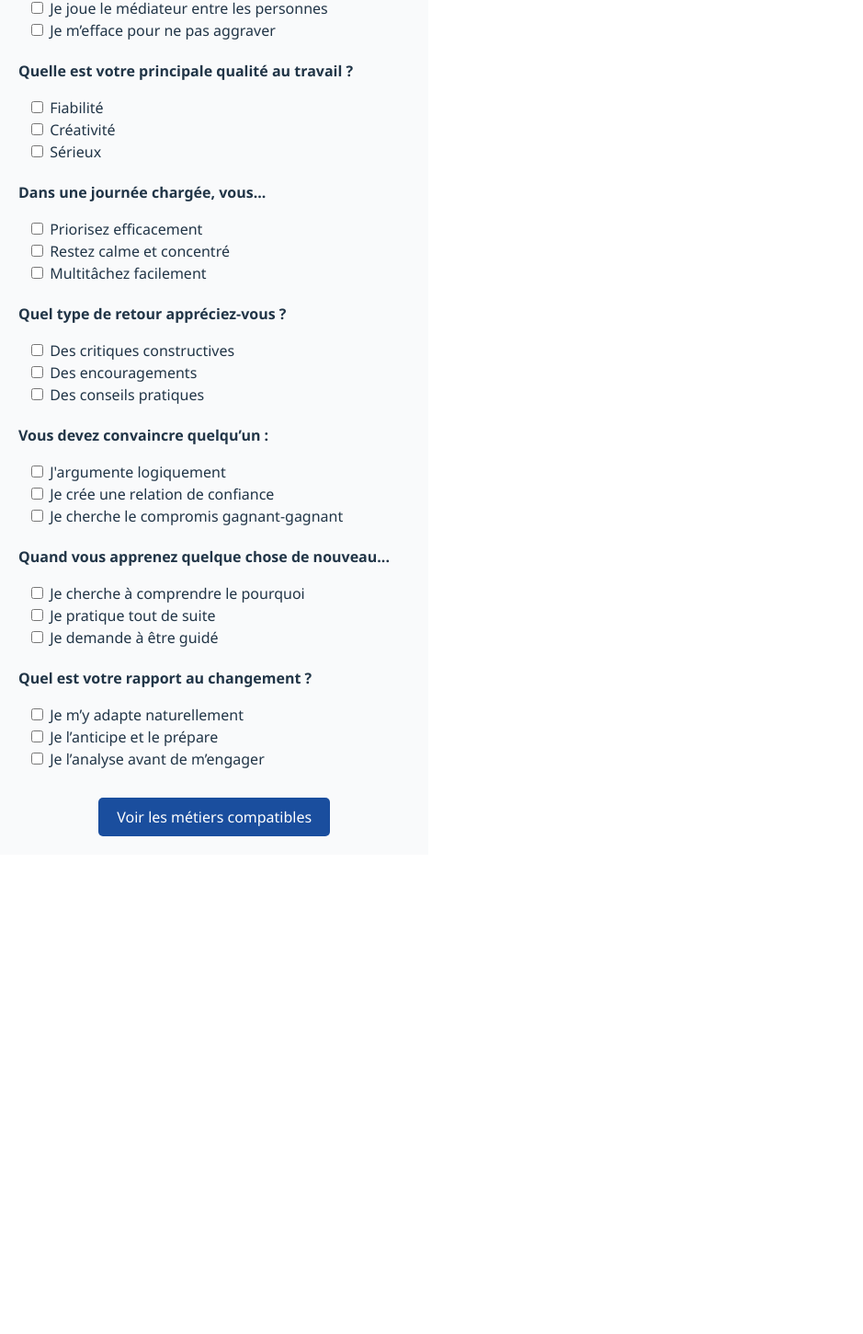
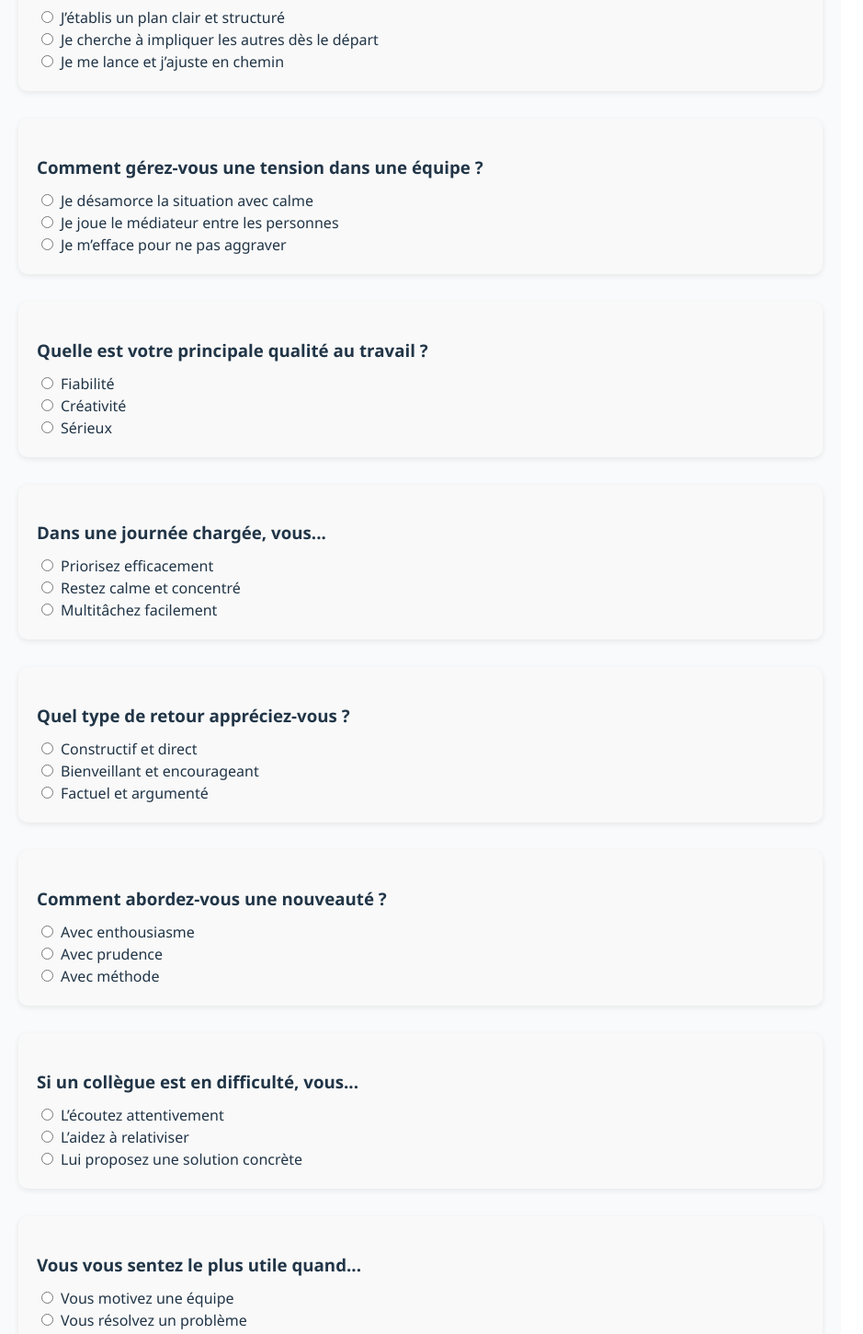
Before and after one commit to Benny76340/comparateur-comp-tences, a React (Vite) app: page /test-soft-skills in a window 1280 px wide. Shown: the part 678-2128 px from the top of the page at 92% size, without its empty margins (0-939 px from the left). Before the commit the page ends 1607 px from the top, so only its background shows below. Built offline with nearby package versions, Linux system fonts and the light colour scheme.

Commit message:
Ajout du lien vers le test soft skills dans la navbar

```diff
--- a/src/pages/TestSoftSkills.jsx
+++ b/src/pages/TestSoftSkills.jsx
@@ -1,19 +1,20 @@
 import React, { useState, useEffect } from "react";
 import axios from "axios";
+import "../App.css";
 
 const questions = [
   {
     text: "Dans un groupe, quel rôle jouez-vous naturellement ?",
     options: [
-      { label: "J'organise et structure les actions", skill: "Organisation" },
-      { label: "J'encourage et motive les autres", skill: "Inspiration" },
+      { label: "J’organise et structure les actions", skill: "Organisation" },
+      { label: "J’encourage et motive les autres", skill: "Inspiration" },
       { label: "Je veille à ce que chacun soit écouté", skill: "Écoute" }
     ]
   },
   {
     text: "Quand vous faites face à un imprévu, vous...",
     options: [
-      { label: "Réfléchissez posément avant d'agir", skill: "Réflexion" },
+      { label: "Réfléchissez posément avant d’agir", skill: "Réflexion" },
       { label: "Prenez immédiatement les choses en main", skill: "Réactivité" },
       { label: "Consultez les autres pour trouver une solution", skill: "Travail en équipe" }
     ]
@@ -21,7 +22,7 @@ const questions = [
   {
     text: "Votre façon d’aborder un nouveau projet ?",
     options: [
-      { label: "J'établis un plan clair et structuré", skill: "Rigueur" },
+      { label: "J’établis un plan clair et structuré", skill: "Rigueur" },
       { label: "Je cherche à impliquer les autres dès le départ", skill: "Collaboration" },
       { label: "Je me lance et j’ajuste en chemin", skill: "Adaptabilité" }
     ]
@@ -46,127 +47,111 @@ const questions = [
     text: "Dans une journée chargée, vous...",
     options: [
       { label: "Priorisez efficacement", skill: "Organisation" },
-      { label: "Restez calme et concentré", skill: "Résilience" },
-      { label: "Multitâchez facilement", skill: "Gestion du stress" }
+      { label: "Restez calme et concentré", skill: "Maîtrise de soi" },
+      { label: "Multitâchez facilement", skill: "Adaptabilité" }
     ]
   },
   {
     text: "Quel type de retour appréciez-vous ?",
     options: [
-      { label: "Des critiques constructives", skill: "Ouverture d'esprit" },
-      { label: "Des encouragements", skill: "Reconnaissance" },
-      { label: "Des conseils pratiques", skill: "Esprit pratique" }
+      { label: "Constructif et direct", skill: "Sincérité" },
+      { label: "Bienveillant et encourageant", skill: "Empathie" },
+      { label: "Factuel et argumenté", skill: "Rigueur" }
     ]
   },
   {
-    text: "Vous devez convaincre quelqu’un :",
+    text: "Comment abordez-vous une nouveauté ?",
     options: [
-      { label: "J'argumente logiquement", skill: "Esprit d'analyse" },
-      { label: "Je crée une relation de confiance", skill: "Sociabilité" },
-      { label: "Je cherche le compromis gagnant-gagnant", skill: "Négociation" }
+      { label: "Avec enthousiasme", skill: "Curiosité" },
+      { label: "Avec prudence", skill: "Réflexion" },
+      { label: "Avec méthode", skill: "Organisation" }
     ]
   },
   {
-    text: "Quand vous apprenez quelque chose de nouveau...",
+    text: "Si un collègue est en difficulté, vous...",
     options: [
-      { label: "Je cherche à comprendre le pourquoi", skill: "Curiosité" },
-      { label: "Je pratique tout de suite", skill: "Autonomie" },
-      { label: "Je demande à être guidé", skill: "Humilité" }
+      { label: "L’écoutez attentivement", skill: "Écoute" },
+      { label: "L’aidez à relativiser", skill: "Optimisme" },
+      { label: "Lui proposez une solution concrète", skill: "Réactivité" }
     ]
   },
   {
-    text: "Quel est votre rapport au changement ?",
+    text: "Vous vous sentez le plus utile quand...",
     options: [
-      { label: "Je m’y adapte naturellement", skill: "Flexibilité" },
-      { label: "Je l’anticipe et le prépare", skill: "Proactivité" },
-      { label: "Je l’analyse avant de m’engager", skill: "Prudence" }
+      { label: "Vous motivez une équipe", skill: "Inspiration" },
+      { label: "Vous résolvez un problème", skill: "Esprit d’analyse" },
+      { label: "Vous aidez un collègue à progresser", skill: "Transmission" }
     ]
   }
 ];
 
 export default function TestSoftSkills() {
   const [answers, setAnswers] = useState({});
-  const [results, setResults] = useState(null);
-  const [suggestedJobs, setSuggestedJobs] = useState([]);
+  const [topSkills, setTopSkills] = useState([]);
 
-  const handleToggle = (qIndex, skill) => {
-    setAnswers(prev => {
-      const current = prev[qIndex] || [];
-      const updated = current.includes(skill)
-        ? current.filter(s => s !== skill)
-        : current.length < 2
-        ? [...current, skill]
-        : current;
-      return { ...prev, [qIndex]: updated };
-    });
+  const handleChange = (qIndex, skill) => {
+    setAnswers({ ...answers, [qIndex]: skill });
   };
 
-  const handleSubmit = async () => {
-    const flatSkills = Object.values(answers).flat();
-    const counts = flatSkills.reduce((acc, skill) => {
-      acc[skill] = (acc[skill] || 0) + 1;
-      return acc;
-    }, {});
-
-    const topSkills = Object.entries(counts)
+  useEffect(() => {
+    const counts = {};
+    Object.values(answers).forEach(skill => {
+      counts[skill] = (counts[skill] || 0) + 1;
+    });
+    const sorted = Object.entries(counts)
       .sort((a, b) => b[1] - a[1])
       .slice(0, 3)
       .map(([skill]) => skill);
-
-    setResults(topSkills);
-
-    try {
-      const res = await axios.get("/.netlify/functions/server/api/jobs");
-      const jobs = res.data;
-      const matching = jobs.filter(job =>
-        job.qualites.some(q => topSkills.includes(q))
-      );
-      setSuggestedJobs(matching);
-    } catch {
-      alert("Erreur lors de la récupération des métiers");
-    }
-  };
+    setTopSkills(sorted);
+  }, [answers]);
 
   return (
-    <div style={{ padding: "20px" }}>
-      <h1 style={{ textAlign: "center", color: "#1a4e9e" }}>Test Soft Skills</h1>
-
-      {questions.map((q, i) => (
-        <div key={i} style={{ marginBottom: "20px" }}>
-          <p style={{ fontWeight: "bold" }}>{q.text}</p>
-          {q.options.map((opt, j) => (
-            <label key={j} style={{ display: "block", marginLeft: "10px" }}>
-              <input
-                type="checkbox"
-                checked={answers[i]?.includes(opt.skill) || false}
-                onChange={() => handleToggle(i, opt.skill)}
-              /> {opt.label}
-            </label>
+    <div style={{ maxWidth: "900px", margin: "0 auto", padding: "20px" }}>
+      <h1 style={{ color: "#1a4e9e", textAlign: "center", marginBottom: "30px" }}>
+        Testez vos compétences générales
+      </h1>
+      {questions.map((q, index) => (
+        <div
+          key={index}
+          style={{
+            marginBottom: "30px",
+            padding: "20px",
+            background: "#f9f9f9",
+            borderRadius: "10px",
+            boxShadow: "0 2px 6px rgba(0,0,0,0.08)"
+          }}
+        >
+          <h3 style={{ marginBottom: "10px" }}>{q.text}</h3>
+          {q.options.map((opt, i) => (
+            <div key={i}>
+              <label>
+                <input
+                  type="radio"
+                  name={`question-${index}`}
+                  value={opt.skill}
+                  checked={answers[index] === opt.skill}
+                  onChange={() => handleChange(index, opt.skill)}
+                  style={{ marginRight: "8px" }}
+                />
+                {opt.label}
+              </label>
+            </div>
           ))}
         </div>
       ))}
 
-      <div style={{ textAlign: "center", marginTop: "30px" }}>
-        <button onClick={handleSubmit} style={{ padding: "10px 20px", backgroundColor: "#1a4e9e", color: "white", border: "none", borderRadius: "5px" }}>
-          Voir les métiers compatibles
-        </button>
-      </div>
-
-      {results && (
-        <div style={{ marginTop: "30px" }}>
-          <h2>Soft Skills dominants :</h2>
-          <ul>
-            {results.map((s, i) => (
-              <li key={i}>{s}</li>
-            ))}
-          </ul>
-
-          <h2>Métiers associés :</h2>
-          <ul>
-            {suggestedJobs.map((job, i) => (
-              <li key={i}>
-                <strong>{job.nom}</strong> – <em>{job.codeROME}</em>
-              </li>
+      {topSkills.length > 0 && (
+        <div style={{
+          marginTop: "40px",
+          padding: "20px",
+          borderRadius: "10px",
+          backgroundColor: "#e3f2fd",
+          textAlign: "center"
+        }}>
+          <h2 style={{ color: "#1a4e9e" }}>Top Soft Skills identifiés :</h2>
+          <ul style={{ listStyle: "none", padding: 0 }}>
+            {topSkills.map((skill, i) => (
+              <li key={i} style={{ fontSize: "18px", margin: "10px 0" }}>✅ {skill}</li>
             ))}
           </ul>
         </div>
```
